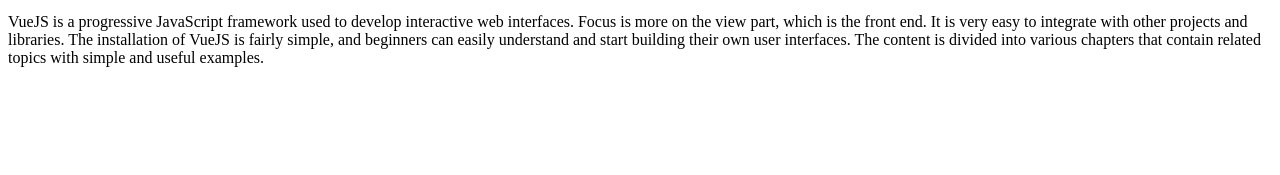
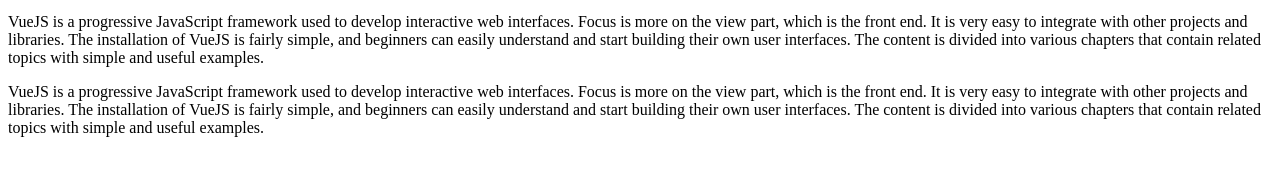
Before and after one commit to milindannadate/test, a plain HTML site: page index.html in a window 1280 px wide. Shown: the part 137-312 px from the top of the page. Drawn offline with Linux system fonts and the light colour scheme.

Commit message:
content added

```diff
--- a/index.html
+++ b/index.html
@@ -18,6 +18,10 @@
 
 
     <p>VueJS is a progressive JavaScript framework used to develop interactive web interfaces. Focus is more on the view part, which is the front end. It is very easy to integrate with other projects and libraries. The installation of VueJS is fairly simple, and beginners can easily understand and start building their own user interfaces. The content is divided into various chapters that contain related topics with simple and useful examples.</p>
+
+    <p>VueJS is a progressive JavaScript framework used to develop interactive web interfaces. Focus is more on the view part, which is the front end. It is very easy to integrate with other projects and libraries. The installation of VueJS is fairly simple, and beginners can easily understand and start building their own user interfaces. The content is divided into various chapters that contain related topics with simple and useful examples.</p>
+
+
 </body>
 
 </html>
```
